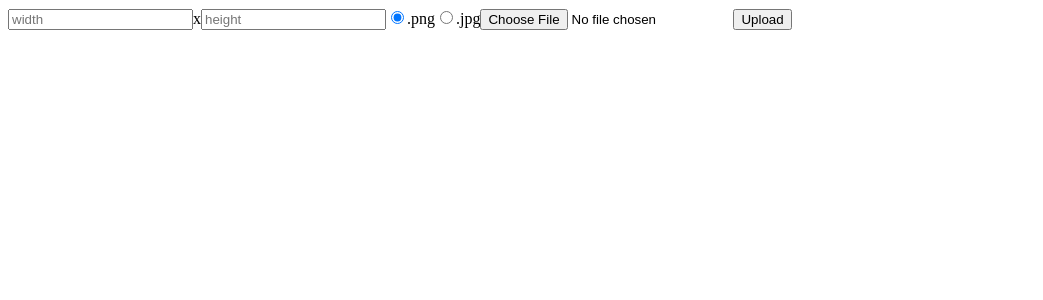
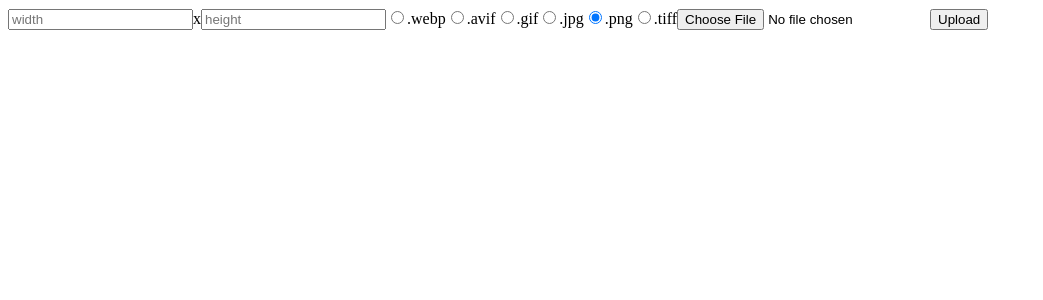
Before and after one commit to Bartosz-Pilarski/img-resize-site-client, a React (Vite) app: page / in a window 1280 px wide. Shown: the top 300 px of the page, without its empty margins (0-1043 px from the left). Built offline with nearby package versions, Linux system fonts and the light colour scheme.

Commit message:
Set defaults from file upload

```diff
--- a/src/App.jsx
+++ b/src/App.jsx
@@ -1,4 +1,3 @@
-import axios from "axios"
 import { useState } from "react"
 import ImageForm from "./components/ImageForm"
 
@@ -7,7 +6,6 @@ function App() {
   const [resultImage, setResultImage] = useState("/")
 
   const handleImageSelection = (event) => {
-    console.log(event.target.files[0])
     setSelectedImage(event.target.files[0])
   }
 
--- a/src/components/ImageForm.jsx
+++ b/src/components/ImageForm.jsx
@@ -1,9 +1,10 @@
-import { useState } from "react"
+import { useEffect, useState } from "react"
 
 import { useField } from "../hooks"
 import { submitImage } from "../services/imageService"
 
 import ImageFormExtension from "./ImageFormExtension"
+import { getImageDimensionsFromURL } from "../utils/utils"
 
 const ImageForm = ({ selectedImage, setResultImage, handleImageSelection }) => {
   const width = useField('number')
@@ -31,10 +32,29 @@ const ImageForm = ({ selectedImage, setResultImage, handleImageSelection }) => {
     return formData
   }
 
-  const extensions = [
-    "png",
-    "jpg"
-  ]
+  const MIMEtoExtension = {
+    'image/webp': 'webp',
+    'image/avif': 'avif',
+    'image/gif': 'gif',
+    'image/jpeg': 'jpg',
+    'image/png': 'png',
+    'image/tiff': 'tiff',
+    //SVG is read-only
+    'image/svg+xml': 'svg'
+  }
+  const MIMEs = { accept: Object.keys(MIMEtoExtension) }
+
+  useEffect(() => {
+    if(!selectedImage) return
+
+    getImageDimensionsFromURL(URL.createObjectURL(selectedImage))
+    .then((dimensions) => {
+      width.setValue(dimensions.width)
+      height.setValue(dimensions.height)
+      setExtension(MIMEtoExtension[selectedImage.type])
+    })
+
+  }, [selectedImage])
 
   return (
     <form onSubmit={(event) => handleSubmit(event, getFormData())}>
@@ -42,14 +62,14 @@ const ImageForm = ({ selectedImage, setResultImage, handleImageSelection }) => {
       x
       <input required name="height" placeholder="height" {...height.setup} />
 
-      {extensions.map((extensionName) => <ImageFormExtension
+      {Object.values(MIMEtoExtension).map((extensionName) => <ImageFormExtension
         key={extensionName}
         extensionName={extensionName}
         extensionState={extension}
         handleExtensionChange={handleExtensionChange}
       />)}
 
-      <input required type="file" name="image" onChange={(event) => handleImageSelection(event)} />
+      <input required type="file" name="image" {...MIMEs} onChange={(event) => handleImageSelection(event)} />
 
       <button type="submit">Upload</button>
     </form>
--- a/src/components/ImageFormExtension.jsx
+++ b/src/components/ImageFormExtension.jsx
@@ -1,7 +1,11 @@
 const ImageFormExtension = ({ extensionName, extensionState, handleExtensionChange }) => {
+  //SVG is read-only
+  if(extensionName === 'svg') return null
+
   return(
     <>
       <input
+        required
         type="radio"
         name="extension"
         id={`image-extension-${extensionName}`}
--- a/src/hooks/index.js
+++ b/src/hooks/index.js
@@ -29,6 +29,7 @@ const useField = (type) => {
   return {
     type: adjustedType,
     value,
+    setValue,
     onChange,
     reset,
     setup
--- /dev/null
+++ b/src/utils/utils.js
@@ -0,0 +1,16 @@
+const getImageDimensionsFromURL = (ObjectURL) => new Promise(
+  resolve => {
+    const img = new Image()
+    img.onload = () => {
+      resolve({
+        height: img.height,
+        width: img.width
+      })
+    }
+    img.src = ObjectURL
+  }
+)
+
+export {
+  getImageDimensionsFromURL
+}
```
